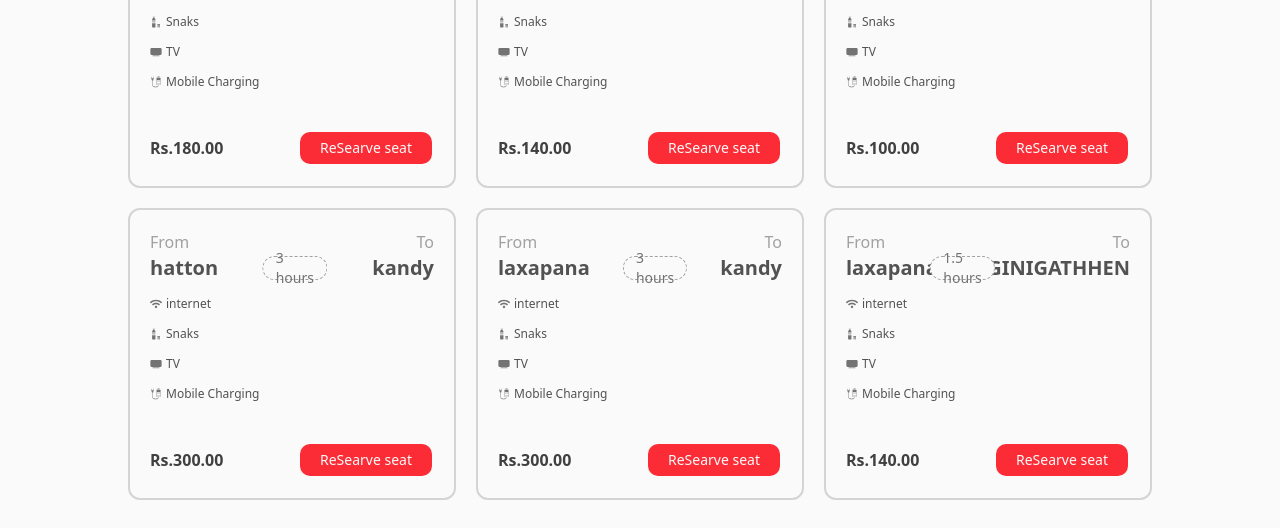
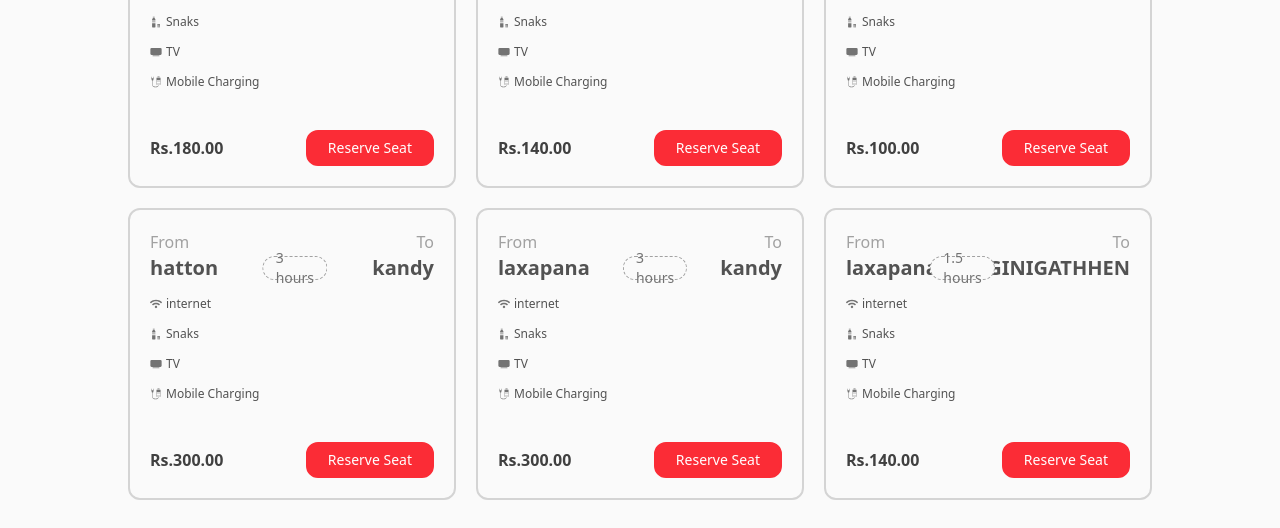
Before and after one commit to Chanuka999/Online-Bus-Ticket-Booking-WebSite, a React (Vite) app in the folder BusTicket_website/: page / in a window 1280 px wide. Shown: the part 1520-2048 px from the top of the page. Built offline with nearby package versions, Linux system fonts and the light colour scheme.

Commit message:
top upsate for today

```diff
--- a/BusTicket_website/src/Components/TopSearch/TopSearchCard.jsx
+++ b/BusTicket_website/src/Components/TopSearch/TopSearchCard.jsx
@@ -2,6 +2,7 @@ import React from "react";
 import { FaWifi } from "react-icons/fa";
 import { GiWaterBottle, GiCharging } from "react-icons/gi";
 import { IoTv } from "react-icons/io5";
+import { Link } from "react-router-dom";
 
 const TopSearchCard = ({ routeFrom, routeTo, timeDuration, price }) => {
   return (
@@ -61,9 +62,12 @@ const TopSearchCard = ({ routeFrom, routeTo, timeDuration, price }) => {
       <div className="w-full flex items-center justify-between">
         <h1 className="text-x1 text-neutral-700 font-semibold">Rs.{price}</h1>
 
-        <button className="w-fit px-5 py-1.5 bg-red-500 hover:bg-transparent border-2 border-primary hover:border-primary rounded-xl text-sm font-normal text-neutral-50 flex items-center justify-center gap-x-2 hover:text-primary ease-in-out duration-300">
-          ReSearve seat
-        </button>
+        <Link
+          to="/bus-tickets/detail"
+          className="w-fit px-5 py-1.5 bg-red-500 hover:bg-transparent border-2 border-red-500 hover:border-red-500 rounded-xl text-sm font-normal text-white flex items-center justify-center gap-x-2 hover:text-red-500 ease-in-out duration-300"
+        >
+          Reserve Seat
+        </Link>
       </div>
     </div>
   );
```
